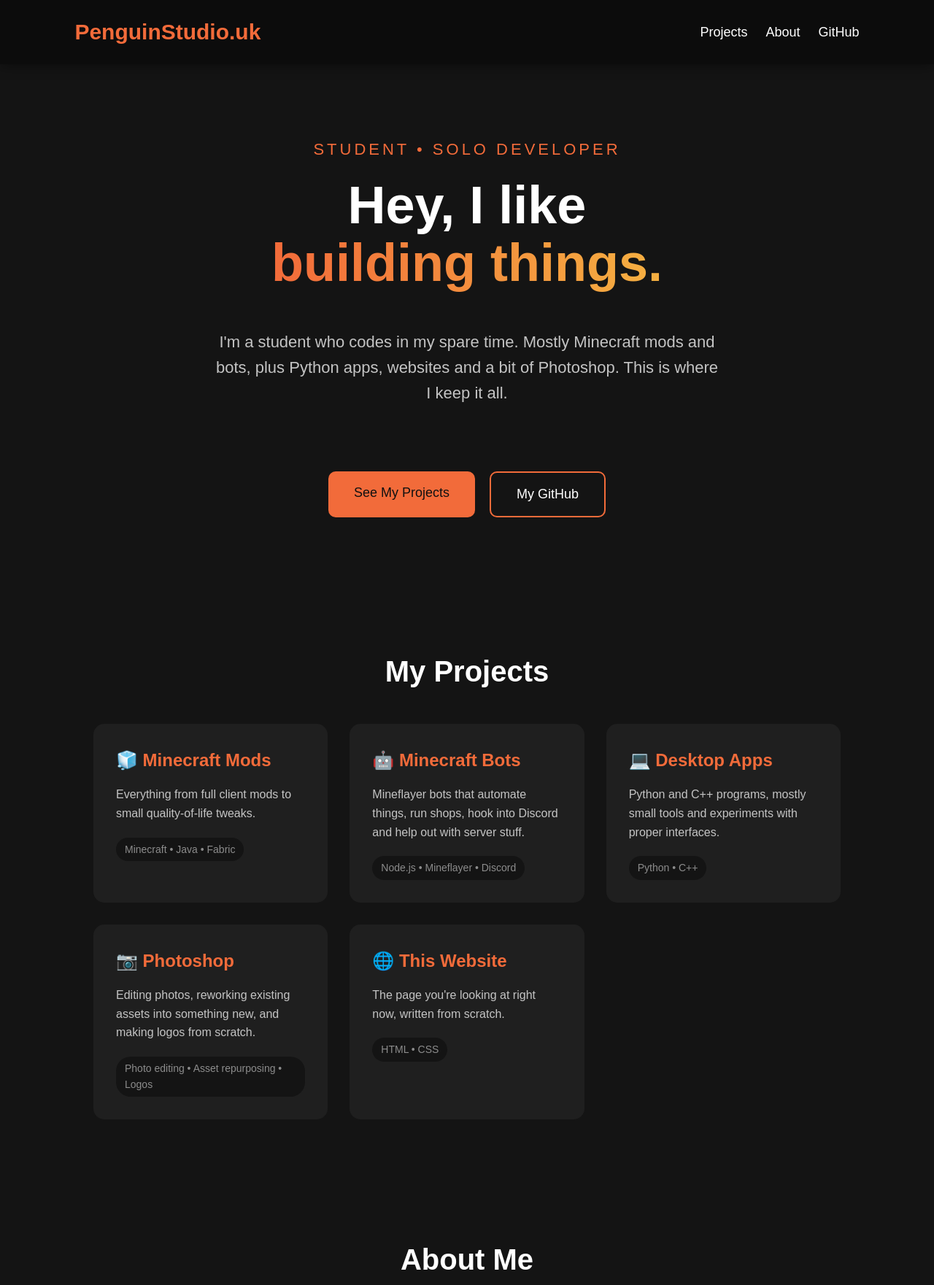
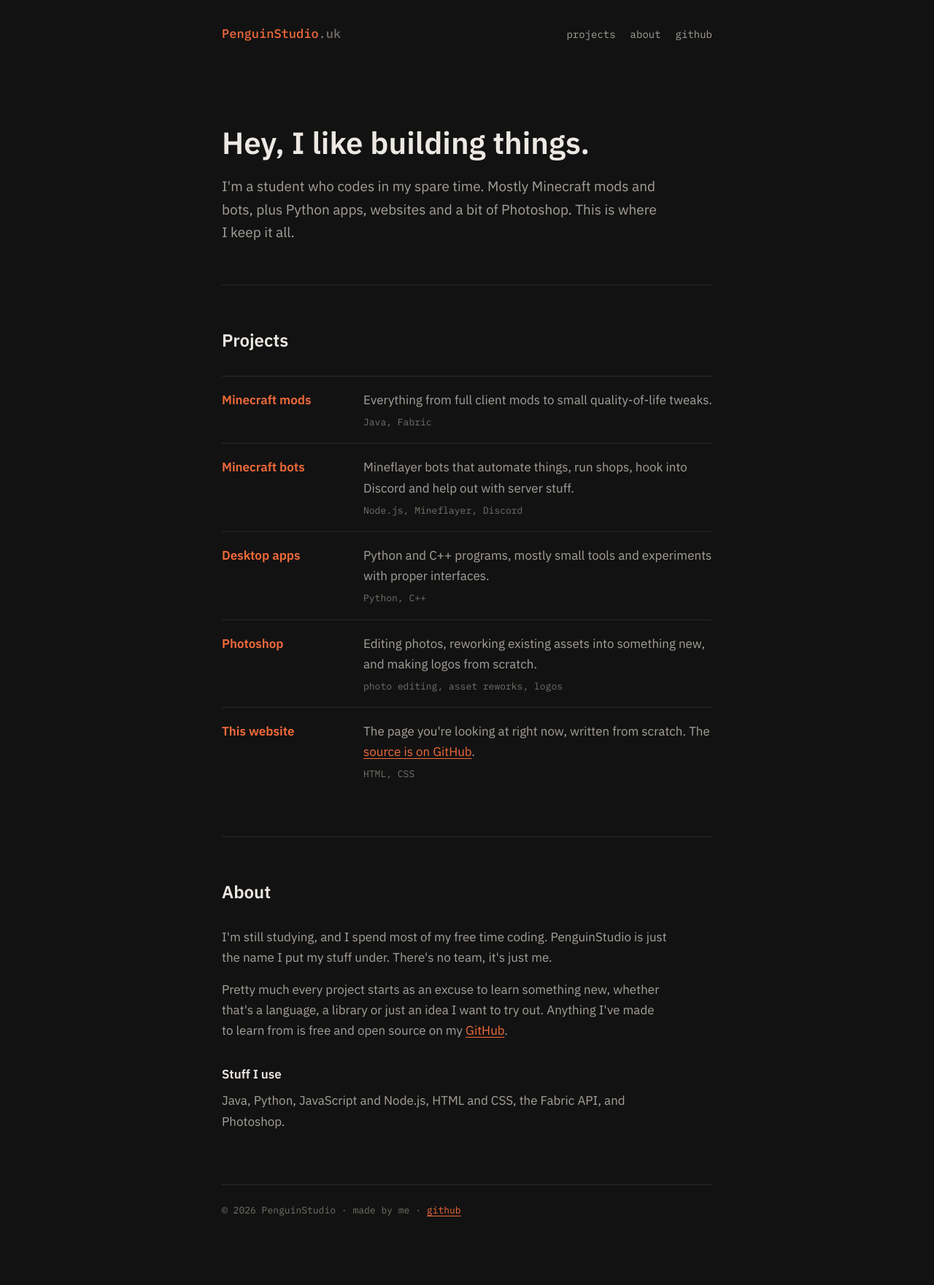
Before and after one commit to Mrpenguin5566/Portfolio-Website, a plain HTML site: page index.html in a window 1280 px wide. Shown: the top 1761 px of the page at 73% size. After the commit the page ends 1717 px from the top, so only its background shows below. Drawn offline with Linux system fonts and the light colour scheme.

Commit message:
Restyle the site with a simpler, hand-built look
Swap the centred hero, emoji card grid and gradient text for a single
left-aligned column, a plain project list and IBM Plex fonts. Keeps the
black and orange theme and drops unused table/form styles.

Co-Authored-By: Claude Opus 5.5 <noreply@anthropic.com>

```diff
--- a/css/style.css
+++ b/css/style.css
@@ -1,26 +1,16 @@
-/* ==========================
-   Theme Colours
-========================== */
-
 :root {
-    --bg: #141414;
-    --bg-dark: #0c0c0c;
-    --surface: #1f1f1f;
-    --border: #333333;
+    --bg: #121212;
+    --line: #2b2927;
 
     --accent: #f26b3a;
-    --accent-gold: #f5b041;
-    --accent-glow: rgba(242,107,58,.35);
-    --on-accent: #111111;
 
-    --text: #ffffff;
-    --text-muted: #c4c4c4;
-    --text-faint: #8c8c8c;
+    --text: #ece8e3;
+    --text-muted: #a6a19b;
+    --text-faint: #75706a;
+
+    --sans: "IBM Plex Sans", Arial, Helvetica, sans-serif;
+    --mono: "IBM Plex Mono", Consolas, monospace;
 }
-
-/* ==========================
-   Global Settings
-========================== */
 
 * {
     margin: 0;
@@ -35,474 +25,191 @@ html {
 body {
     background: var(--bg);
     color: var(--text);
-    font-family: Arial, Helvetica, sans-serif;
-    line-height: 1.6;
+    font-family: var(--sans);
+    font-size: 17px;
+    line-height: 1.65;
 }
 
-/* ==========================
-   Header
-========================== */
+::selection {
+    background: var(--accent);
+    color: var(--bg);
+}
+
+a {
+    color: var(--accent);
+    text-decoration-thickness: 1px;
+    text-underline-offset: 3px;
+}
+
+a:hover {
+    color: var(--text);
+}
+
+/* everything sits in one narrow column */
+.wrap {
+    width: min(672px, 100% - 48px);
+    margin: 0 auto;
+}
+
+/* Header */
 
 header {
-    background: var(--bg-dark);
-    padding: 20px 8%;
     display: flex;
     justify-content: space-between;
-    align-items: center;
-
-    position: sticky;
-    top: 0;
-    z-index: 10;
-
-    box-shadow: 0 5px 15px rgba(0,0,0,.3);
+    align-items: baseline;
+    flex-wrap: wrap;
+    gap: 12px;
+    padding-top: 32px;
+    padding-bottom: 32px;
 }
 
 .logo {
-    font-size: 30px;
-    font-weight: bold;
+    font-family: var(--mono);
+    font-weight: 500;
     color: var(--accent);
+    text-decoration: none;
 }
 
-/* ==========================
-   Navigation
-========================== */
+.logo span {
+    color: var(--text-faint);
+}
 
 nav {
     display: flex;
-    gap: 25px;
+    gap: 20px;
 }
 
 nav a {
-    color: var(--text);
+    font-family: var(--mono);
+    font-size: 14px;
+    color: var(--text-muted);
     text-decoration: none;
-    font-size: 18px;
-    transition: .25s;
 }
 
 nav a:hover {
     color: var(--accent);
 }
 
-/* ==========================
-   Hero Section
-========================== */
+/* Sections */
 
-.hero {
-    min-height: 90vh;
-
-    display: flex;
-    justify-content: center;
-    align-items: center;
-    flex-direction: column;
-
-    text-align: center;
-
-    padding: 40px;
+section {
+    padding: 56px 0;
 }
 
-.hero h1 {
-    font-size: 64px;
+section + section {
+    border-top: 1px solid var(--line);
+}
+
+h1 {
+    font-size: 42px;
+    font-weight: 600;
+    line-height: 1.15;
     margin-bottom: 20px;
 }
 
-.hero p {
-    font-size: 22px;
-    color: var(--text-muted);
-    max-width: 700px;
+h2 {
+    font-size: 24px;
+    font-weight: 600;
+    margin-bottom: 28px;
 }
 
-/* Hero Improvements */
-
-.hero .subtitle{
-    color:var(--accent);
-    text-transform:uppercase;
-    letter-spacing:4px;
-    margin-bottom:20px;
-}
-
-.hero h1{
-    font-size:72px;
-    line-height:1.1;
-}
-
-.highlight{
-    background:linear-gradient(90deg, var(--accent), var(--accent-gold));
-    -webkit-background-clip:text;
-    background-clip:text;
-    color:transparent;
-}
-
-.hero-text{
-    max-width:700px;
-    margin:30px auto;
-}
-
-.hero-buttons{
-    display:flex;
-    gap:20px;
-    margin-top:30px;
-    flex-wrap:wrap;
-    justify-content:center;
-}
-
-.btn.secondary{
-    background:transparent;
-    color:var(--text);
-    border:2px solid var(--accent);
-}
-
-.btn.secondary:hover{
-    background:var(--accent);
-    color:var(--on-accent);
-}
-
-.logo{
-    text-decoration:none;
-}
-
-/* ==========================
-   Buttons
-========================== */
-
-button,
-.btn {
-
-    display: inline-block;
-
-    margin-top: 30px;
-
-    background: var(--accent);
-    color: var(--on-accent);
-
-    text-decoration: none;
-
-    border: none;
-
-    padding: 15px 35px;
-
-    border-radius: 10px;
-
-    cursor: pointer;
-
-    font-size: 18px;
-
-    transition: .3s;
-}
-
-button:hover,
-.btn:hover {
-
-    transform: translateY(-4px);
-
-    box-shadow: 0 8px 20px var(--accent-glow);
-
-}
-
-/* ==========================
-   General Sections
-========================== */
-
-section {
-
-    padding: 80px 10%;
-
-    /* keeps nav jumps from landing under the sticky header */
-    scroll-margin-top: 80px;
-
-}
-
-section h1,
-section h2 {
-
-    margin-bottom: 20px;
-
+h3 {
+    font-size: 17px;
+    font-weight: 600;
 }
 
 section p {
-
     color: var(--text-muted);
-
 }
 
-.section-title {
-
-    text-align: center;
-
-    font-size: 40px;
-
+.intro {
+    padding-top: 80px;
 }
 
-/* ==========================
-   About
-========================== */
-
-.about {
-
-    max-width: 800px;
-
-    margin: 0 auto;
-
+.intro p {
+    font-size: 19px;
+    max-width: 32em;
 }
 
-.about p {
+/* Projects */
 
-    font-size: 18px;
-
-    margin-bottom: 20px;
-
+.project {
+    display: grid;
+    grid-template-columns: 170px 1fr;
+    gap: 4px 24px;
+    padding: 18px 0;
+    border-top: 1px solid var(--line);
 }
 
-.about h3 {
-
+.project h3 {
     color: var(--accent);
-
-    margin: 40px 0 15px;
-
 }
 
-.tools {
-
-    display: flex;
-
-    flex-wrap: wrap;
-
-    gap: 12px;
-
+.stack {
+    margin-top: 6px;
+    font-family: var(--mono);
+    font-size: 13px;
+    color: var(--text-faint);
 }
 
-.tools span {
+/* About */
 
-    background: var(--surface);
-
-    padding: 10px 18px;
-
-    border-radius: 20px;
-
+#about p {
+    max-width: 36em;
+    margin-bottom: 16px;
 }
 
-/* ==========================
-   Images
-========================== */
+#about h3 {
+    margin-top: 32px;
+    margin-bottom: 8px;
+}
+
+/* Footer */
+
+footer {
+    padding-top: 24px;
+    padding-bottom: 48px;
+    border-top: 1px solid var(--line);
+    font-family: var(--mono);
+    font-size: 13px;
+    color: var(--text-faint);
+}
 
 img {
-
     max-width: 100%;
-
-    border-radius: 12px;
-
 }
 
-/* ==========================
-   Footer
-========================== */
+/* Small screens */
 
-footer {
+@media (max-width: 600px) {
 
-    margin-top: 50px;
-
-    background: var(--bg-dark);
-
-    text-align: center;
-
-    padding: 25px;
-
-    color: var(--text-faint);
-
-}
-
-footer a {
-
-    color: var(--accent);
-
-    text-decoration: none;
-
-}
-
-/* ==========================
-   Tables
-========================== */
-
-table {
-
-    width: 100%;
-
-    border-collapse: collapse;
-
-}
-
-th,
-td {
-
-    border: 1px solid var(--border);
-
-    padding: 12px;
-
-}
-
-th {
-
-    background: var(--surface);
-
-}
-
-/* ==========================
-   Forms
-========================== */
-
-input,
-textarea {
-
-    width: 100%;
-
-    margin-top: 10px;
-
-    margin-bottom: 20px;
-
-    padding: 12px;
-
-    border-radius: 8px;
-
-    border: 1px solid var(--border);
-
-    background: var(--surface);
-
-    color: var(--text);
-
-}
-
-input:focus,
-textarea:focus {
-
-    outline: none;
-
-    border-color: var(--accent);
-
-}
-
-/* ==========================
-   Responsive
-========================== */
-
-@media (max-width: 768px) {
+    body {
+        font-size: 16px;
+    }
 
     header {
-
-        flex-direction: column;
-
-        gap: 20px;
-
+        padding-top: 24px;
+        padding-bottom: 24px;
     }
 
-    nav {
-
-        flex-wrap: wrap;
-
-        justify-content: center;
-
+    .intro {
+        padding-top: 48px;
     }
 
-    .hero h1 {
-
-        font-size: 42px;
-
+    h1 {
+        font-size: 32px;
     }
 
-    .hero p {
-
-        font-size: 18px;
-
+    .intro p {
+        font-size: 17px;
     }
 
-    /* header stacks and gets taller on small screens */
     section {
-
-        scroll-margin-top: 140px;
-
+        padding: 40px 0;
     }
 
-    .section-title {
-
-        font-size: 32px;
-
+    .project {
+        grid-template-columns: 1fr;
     }
 
 }
-
-/* ==========================
-   Projects
-========================== */
-
-.projects {
-
-    max-width: 1200px;
-
-    margin: 40px auto 0;
-
-    display: grid;
-
-    grid-template-columns: repeat(auto-fit, minmax(280px, 1fr));
-
-    gap: 30px;
-
-}
-
-
-.project-card {
-
-    background: var(--surface);
-
-    padding: 30px;
-
-    border-radius: 15px;
-
-    transition: .3s;
-
-    border: 1px solid transparent;
-
-}
-
-
-.project-card:hover {
-
-    transform: translateY(-8px);
-
-    border-color: var(--accent);
-
-    box-shadow: 0 10px 25px rgba(0,0,0,.3);
-
-}
-
-
-.project-card h2 {
-
-    color: var(--accent);
-
-    margin-bottom: 15px;
-
-}
-
-
-.project-card p {
-
-    color: var(--text-muted);
-
-    margin-bottom: 20px;
-
-}
-
-
-.project-card span {
-
-    display: inline-block;
-
-    color: var(--text-faint);
-
-    font-size: 14px;
-
-    padding: 5px 12px;
-
-    background: var(--bg);
-
-    border-radius: 20px;
-
-}
--- a/index.html
+++ b/index.html
@@ -5,146 +5,94 @@
 <meta name="viewport" content="width=device-width, initial-scale=1.0">
 <title>PenguinStudio.uk</title>
 
+<link rel="preconnect" href="https://fonts.googleapis.com">
+<link rel="preconnect" href="https://fonts.gstatic.com" crossorigin>
+<link rel="stylesheet" href="https://fonts.googleapis.com/css2?family=IBM+Plex+Mono:wght@400;500&family=IBM+Plex+Sans:wght@400;600&display=swap">
 <link rel="stylesheet" href="css/style.css">
 </head>
 
 <body>
 
-<header>
-
-<a href="#" class="logo">PenguinStudio.uk</a>
+<header class="wrap">
+    <a href="#" class="logo">PenguinStudio<span>.uk</span></a>
 
     <nav>
-    <a href="#projects">Projects</a>
-    <a href="#about">About</a>
-    <a href="https://github.com/Mrpenguin5566">GitHub</a>
+        <a href="#projects">projects</a>
+        <a href="#about">about</a>
+        <a href="https://github.com/Mrpenguin5566">github</a>
     </nav>
-
 </header>
 
-<!-- Hero -->
+<main class="wrap">
 
-<section class="hero">
+<section class="intro">
+    <h1>Hey, I like building things.</h1>
 
-<p class="subtitle">Student • Solo Developer</p>
-
-<h1>
-Hey, I like<br>
-<span class="highlight">building things.</span>
-</h1>
-
-<p class="hero-text">
+    <p>
     I'm a student who codes in my spare time. Mostly Minecraft mods
     and bots, plus Python apps, websites and a bit of Photoshop.
     This is where I keep it all.
     </p>
+</section>
 
-<div class="hero-buttons">
+<section id="projects">
+    <h2>Projects</h2>
 
-<a href="#projects" class="btn">
-See My Projects
-</a>
-
-<a href="https://github.com/Mrpenguin5566" class="btn secondary">
-My GitHub
-</a>
-
+    <div class="project">
+        <h3>Minecraft mods</h3>
+        <div>
+            <p>Everything from full client mods to small quality-of-life tweaks.</p>
+            <p class="stack">Java, Fabric</p>
+        </div>
     </div>
 
-</section>
-
-<!-- Projects -->
-
-<section id="projects">
-
-<h2 class="section-title">My Projects</h2>
-
-<div class="projects">
-
-<div class="project-card">
-
-<h2>🧊 Minecraft Mods</h2>
-
-<p>
-Everything from full client mods to small quality-of-life tweaks.
-</p>
-
-<span>
-Minecraft • Java • Fabric
-</span>
-
-</div>
-
-<div class="project-card">
-
-<h2>🤖 Minecraft Bots</h2>
-
+    <div class="project">
+        <h3>Minecraft bots</h3>
+        <div>
             <p>
             Mineflayer bots that automate things, run shops, hook into Discord
             and help out with server stuff.
             </p>
-
-<span>
-Node.js • Mineflayer • Discord
-</span>
-
+            <p class="stack">Node.js, Mineflayer, Discord</p>
+        </div>
     </div>
 
-<div class="project-card">
-
-<h2>💻 Desktop Apps</h2>
-
+    <div class="project">
+        <h3>Desktop apps</h3>
+        <div>
             <p>
             Python and C++ programs, mostly small tools and experiments
             with proper interfaces.
             </p>
-
-<span>
-Python • C++
-</span>
-
+            <p class="stack">Python, C++</p>
+        </div>
     </div>
 
-<div class="project-card">
-
-<h2>📷 Photoshop</h2>
-
+    <div class="project">
+        <h3>Photoshop</h3>
+        <div>
             <p>
             Editing photos, reworking existing assets into something new,
             and making logos from scratch.
             </p>
-
-<span>
-Photo editing • Asset repurposing • Logos
-</span>
-
+            <p class="stack">photo editing, asset reworks, logos</p>
+        </div>
     </div>
 
-<div class="project-card">
-
-<h2>🌐 This Website</h2>
-
+    <div class="project">
+        <h3>This website</h3>
+        <div>
             <p>
             The page you're looking at right now, written from scratch.
+            The <a href="https://github.com/Mrpenguin5566/Portfolio-Website">source is on GitHub</a>.
             </p>
-
-<span>
-HTML • CSS
-</span>
-
+            <p class="stack">HTML, CSS</p>
         </div>
-
     </div>
-
 </section>
 
-<!-- About -->
-
 <section id="about">
-
-<h2 class="section-title">About Me</h2>
-
-<div class="about">
+    <h2>About</h2>
 
     <p>
     I'm still studying, and I spend most of my free time coding.
@@ -156,28 +104,21 @@ team, it's just me.
     Pretty much every project starts as an excuse to learn something
     new, whether that's a language, a library or just an idea I want
     to try out. Anything I've made to learn from is free and open
-source on my GitHub.
+    source on my <a href="https://github.com/Mrpenguin5566">GitHub</a>.
     </p>
 
     <h3>Stuff I use</h3>
 
-<div class="tools">
-    <span>☕ Java</span>
-    <span>🐍 Python</span>
-    <span>⚡ JavaScript / Node.js</span>
-    <span>🌍 HTML & CSS</span>
-    <span>🧩 Fabric API</span>
-    <span>📷 Photoshop</span>
-</div>
-
-</div>
-
+    <p>
+    Java, Python, JavaScript and Node.js, HTML and CSS, the Fabric API,
+    and Photoshop.
+    </p>
 </section>
 
-<footer>
+</main>
 
-<p>© 2026 · Made by me · <a href="https://github.com/Mrpenguin5566">GitHub</a></p>
-
+<footer class="wrap">
+    <p>&copy; 2026 PenguinStudio &middot; made by me &middot; <a href="https://github.com/Mrpenguin5566">github</a></p>
 </footer>
 
 </body>
```
Lines whose indentation alone changed are shown as unchanged.
